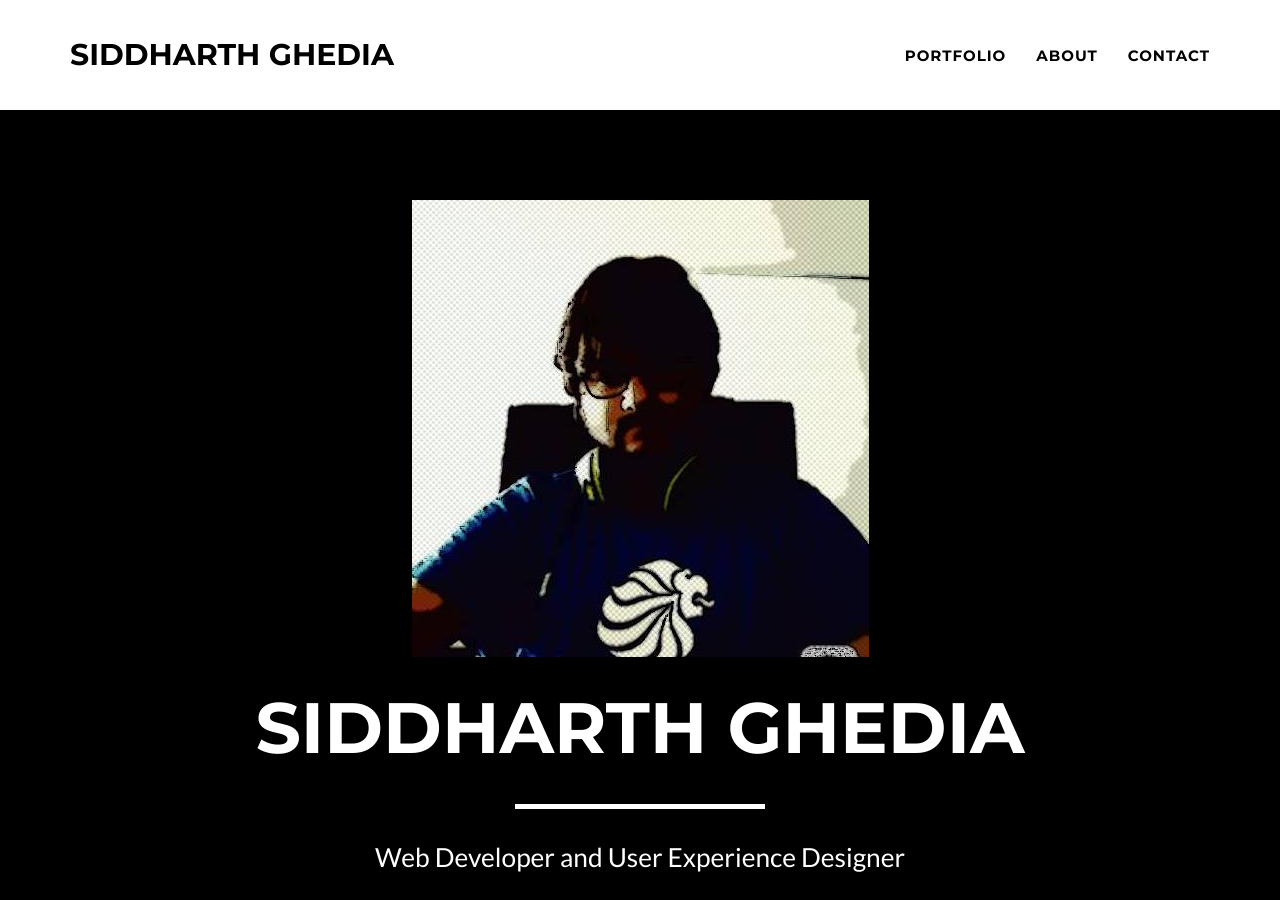
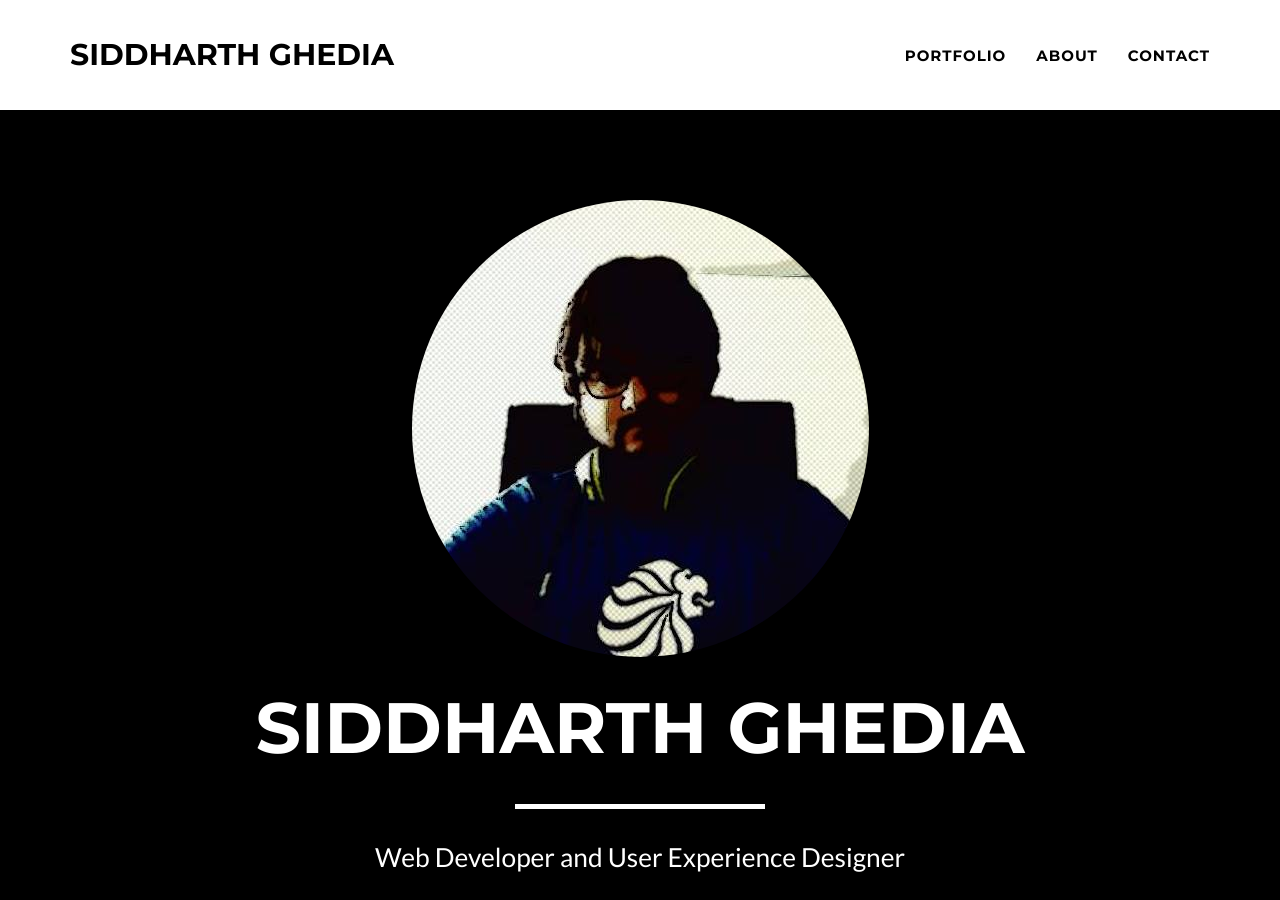
Before and after one commit to siddharthghedia/siddharthghedia.github.io, a Jekyll site: the page built from index.html, in a window 1280 px wide and 900 px high. Built offline with Jekyll 4.4.1, drawn with Linux system fonts in a browser that asks for light colours.

Commit message:
Image Round Class

```diff
--- a/_includes/header.html
+++ b/_includes/header.html
@@ -3,7 +3,7 @@
         <div class="container">
             <div class="row">
                 <div class="col-lg-12">
-                    <img class="img-responsive" src="img/siddharthghedia.jpg" alt="">
+                    <img class="img-responsive img-circle" src="img/siddharthghedia.jpg" alt="">
                     <div class="intro-text">
                         <span class="name">{{ site.title }}</span>
                         <hr class="star-light">
```
